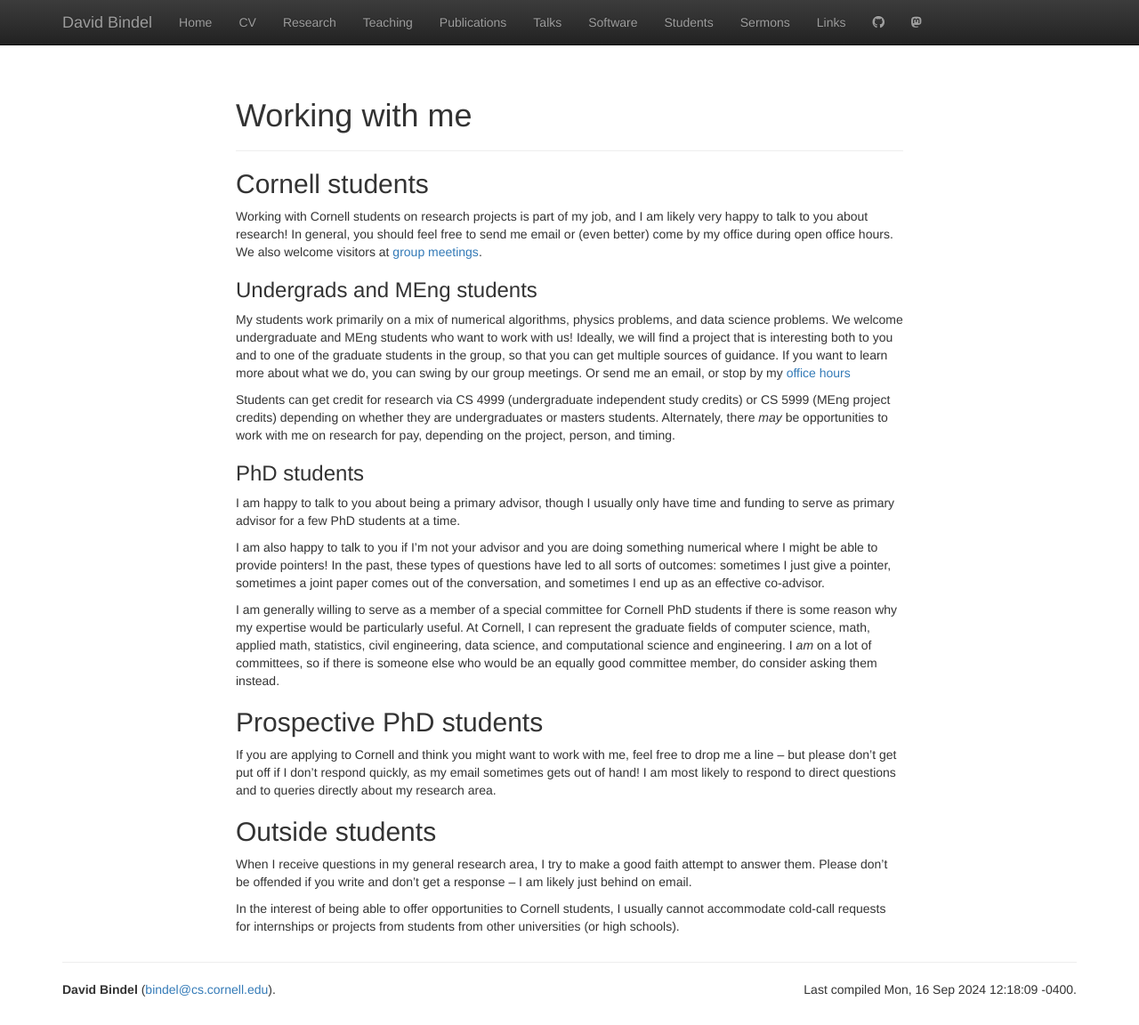
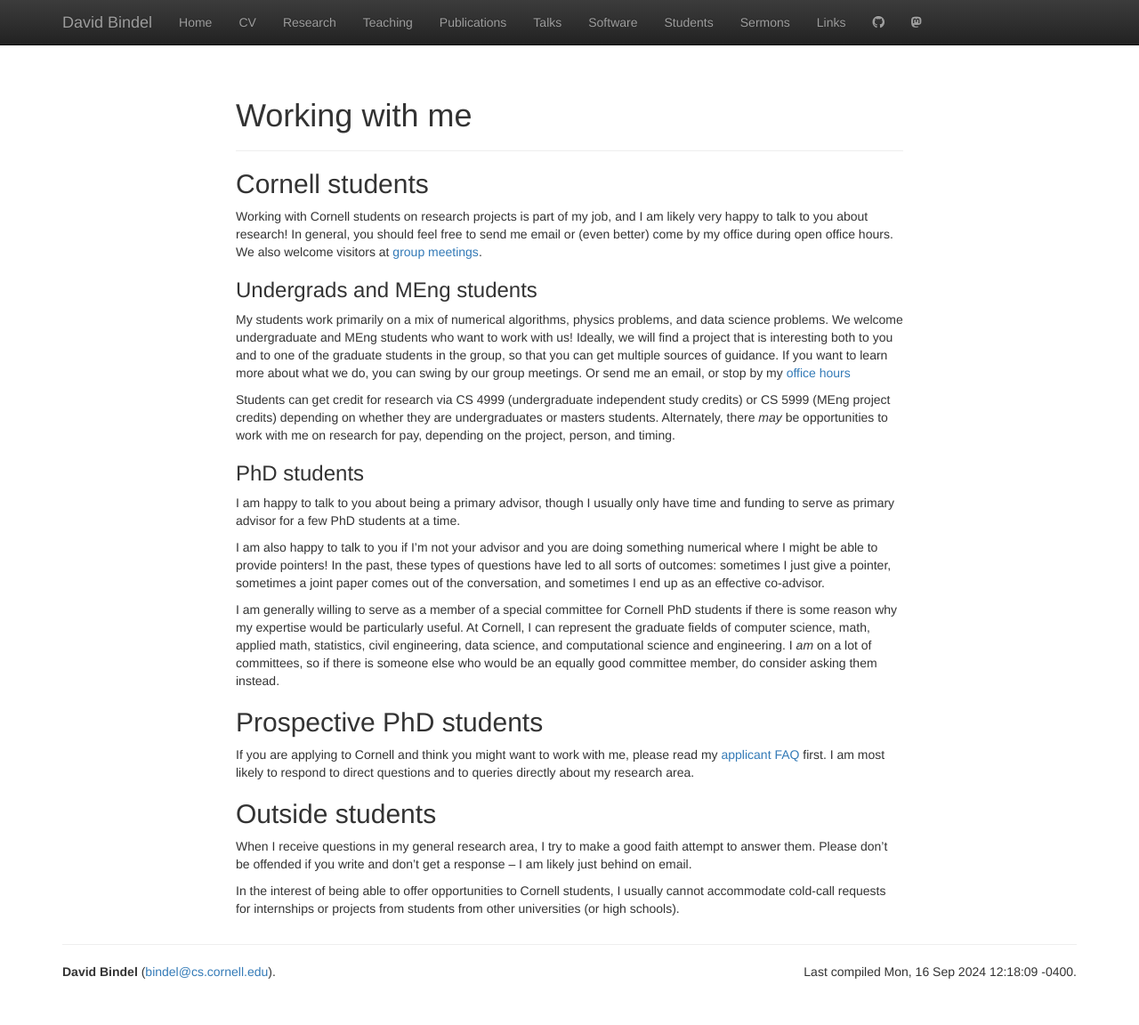
Before and after one commit to dbindel/cornell_web, a Jekyll site: the page built from work_with_me.md, in a window 1280 px wide and 1152 px high. Shown: the whole window at 89% size. Built offline with Jekyll 4.4.1, drawn with Linux system fonts in a browser that asks for light colours; nearby versions of some CDN libraries.

Commit message:
Add applicant FAQ

```diff
--- a/_includes/dbindel_head.html
+++ b/_includes/dbindel_head.html
@@ -23,7 +23,8 @@
       <a href="https://stat.cornell.edu/academics/phd-minor-data-science">data science</a>.<br/>
       <a href="bunny.html">Confusing rabbits since 2003.</a>
       <a href="bio">Short bio.</a><br/>
-      <a href="work_with_me.html">Notes if you want to work with me.</a>
+      <a href="work_with_me.html">Notes if you want to work with me,</a>
+      <a href="applicant-faq.html">(including as a PhD applicant).</a>
       </p>
 
     </div>
--- a/work_with_me.md
+++ b/work_with_me.md
@@ -47,11 +47,10 @@
 
 ## Prospective PhD students
 
-If you are applying to Cornell and think you might want to work with me,
-feel free to drop me a line -- but please don't get put off if I don't
-respond quickly, as my email sometimes gets out of hand!  I am most likely
-to respond to direct questions and to queries directly about my research
-area.
+If you are applying to Cornell and think you might want to work with
+me, please read my [applicant FAQ](applicant-faq.html) first.  I am
+most likely to respond to direct questions and to queries directly
+about my research area.
 
 ## Outside students
 
```
Also changed, not shown: applicant-faq.md (added, +78 -0 lines).
